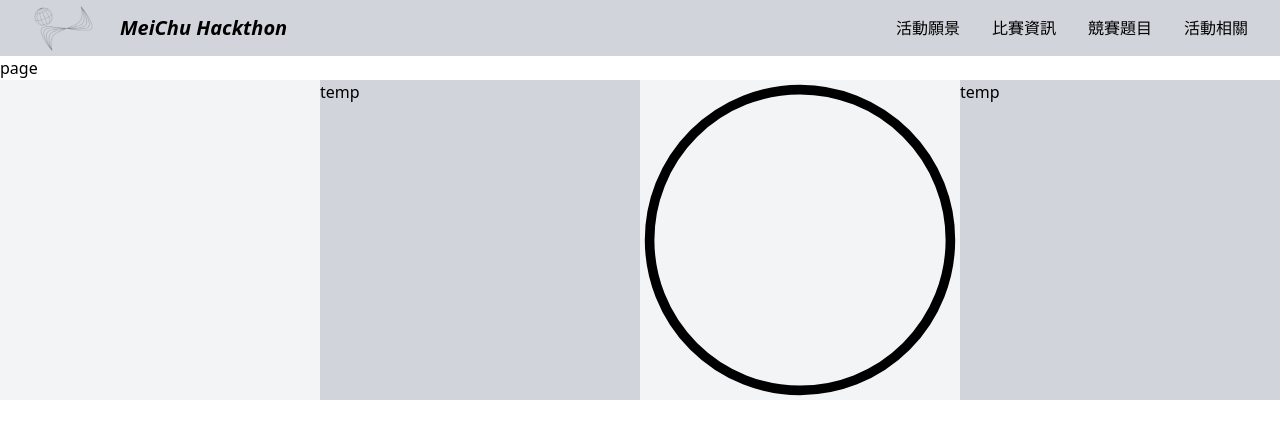
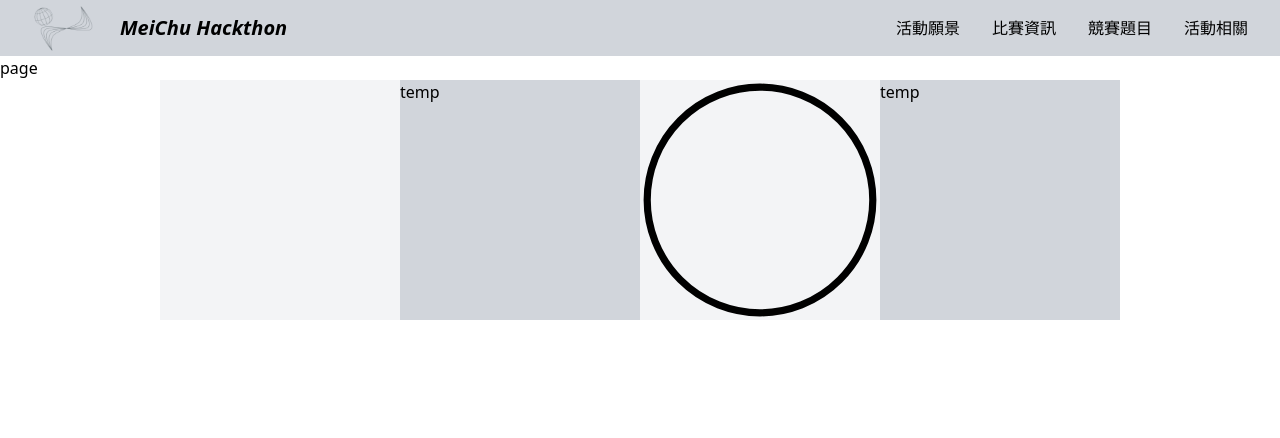
Before and after one commit to Official-Meichu-Hackathon/2023-singup, a Next.js app: page / in a window 1280 px wide. Shown: the top 438 px of the page. Built offline with nearby package versions, Linux system fonts and the light colour scheme.

Commit message:
feat: rwd with circle

```diff
--- a/app/page.jsx
+++ b/app/page.jsx
@@ -5,7 +5,9 @@ const Home = () =>{
         <>
             <div>page
             </div>
-            <CountDown/>
+            <div className='w-[75%] m-auto'>
+            <CountDown />
+            </div>
         </>
     )
 }
```
